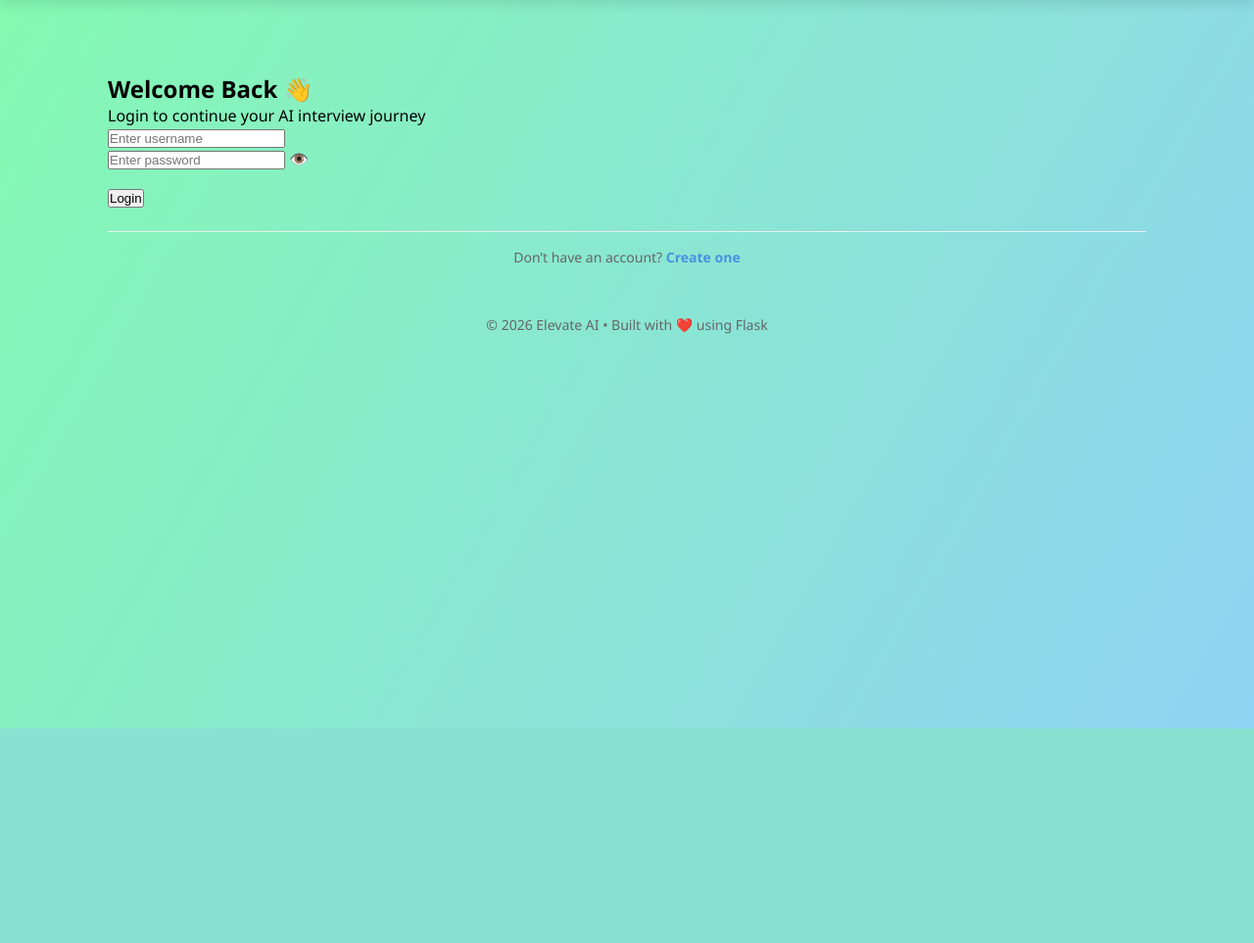
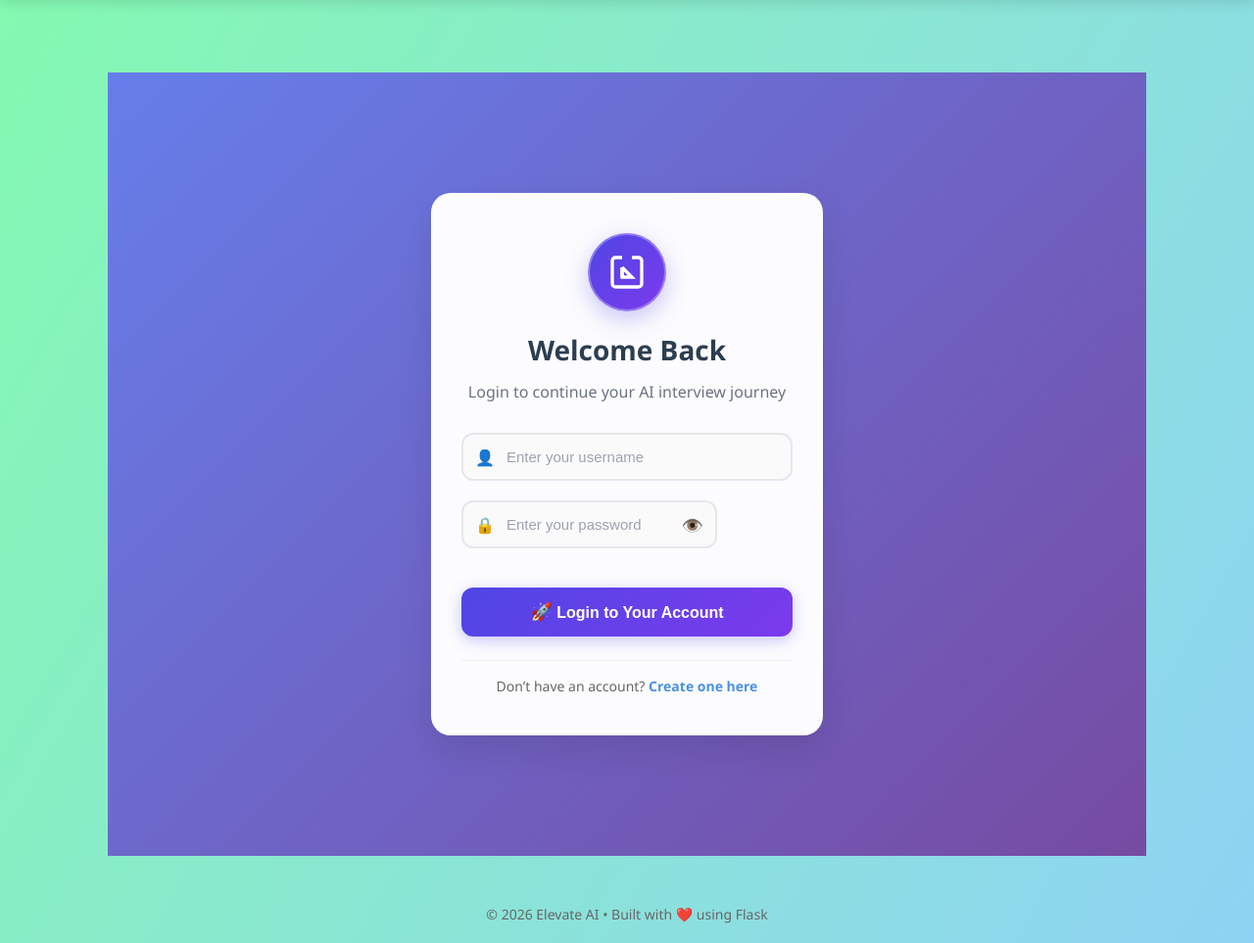
Before and after one commit to Suhas-H-N/ElevateAI, a Flask app: page / in a window 1280 px wide. Shown: the part 56-1019 px from the top of the page at 98% size. Before the commit the page ends 800 px from the top, so only its background shows below. Run offline with Flask 3, Linux system fonts and the light colour scheme.

Commit message:
Fix login page styling and enhance auth pages with beautiful design

```diff
--- a/static/style.css
+++ b/static/style.css
@@ -138,6 +138,202 @@ body {
 }
 .flash.warning { background: #FFF3CD; color: #856404; }
 .flash.info { background: #D1ECF1; color: #0C5460; }
+
+/* ===== AUTH (LOGIN/SIGNUP) ===== */
+.auth-container {
+    display: flex;
+    justify-content: center;
+    align-items: center;
+    min-height: 100vh;
+    padding: 20px;
+    background: linear-gradient(135deg, #667eea 0%, #764ba2 100%);
+}
+
+.auth-card {
+    width: 100%;
+    max-width: 400px;
+    background: rgba(255, 255, 255, 0.98);
+    backdrop-filter: blur(20px);
+    border-radius: 20px;
+    box-shadow: 0 15px 35px rgba(0, 0, 0, 0.1);
+    padding: 40px 30px;
+    text-align: center;
+    border: 1px solid rgba(255, 255, 255, 0.3);
+}
+
+.auth-card h2 {
+    font-size: 28px;
+    font-weight: 700;
+    color: #2C3E50;
+    margin-bottom: 12px;
+}
+
+.auth-card .subtitle {
+    color: #6B7280;
+    font-size: 16px;
+    margin-bottom: 30px;
+    line-height: 1.5;
+}
+
+/* ===== AUTH HEADER ===== */
+.auth-header {
+    text-align: center;
+    margin-bottom: 30px;
+}
+
+.auth-header .header-icon {
+    width: 80px;
+    height: 80px;
+    background: linear-gradient(135deg, #4F46E5 0%, #7C3AED 100%);
+    border-radius: 50%;
+    display: flex;
+    align-items: center;
+    justify-content: center;
+    margin: 0 auto 20px;
+    box-shadow: 0 8px 25px rgba(79, 70, 229, 0.3);
+}
+
+.auth-header .header-icon svg {
+    width: 40px;
+    height: 40px;
+    color: white;
+}
+
+.auth-header h2 {
+    font-size: 28px;
+    font-weight: 700;
+    color: #2C3E50;
+    margin-bottom: 12px;
+}
+
+.auth-header .subtitle {
+    color: #6B7280;
+    font-size: 16px;
+    margin-bottom: 0;
+    line-height: 1.5;
+}
+
+/* ===== INPUT GROUPS ===== */
+.input-group {
+    margin-bottom: 20px;
+}
+
+.input-wrapper {
+    position: relative;
+    display: flex;
+    align-items: center;
+}
+
+.input-icon {
+    position: absolute;
+    left: 14px;
+    z-index: 2;
+    font-size: 16px;
+    color: #6B7280;
+    pointer-events: none;
+}
+
+.auth-form input {
+    width: 100%;
+    padding: 14px 14px 14px 44px;
+    border: 2px solid #E5E7EB;
+    border-radius: 12px;
+    font-size: 15px;
+    background: #FAFAFA;
+    transition: all 0.3s ease;
+    outline: none;
+}
+
+.auth-form input:focus {
+    border-color: #4F46E5;
+    background: white;
+    box-shadow: 0 0 0 3px rgba(79, 70, 229, 0.1);
+    transform: translateY(-1px);
+}
+
+.auth-form input::placeholder {
+    color: #9CA3AF;
+}
+
+/* ===== PASSWORD ===== */
+.password-wrapper {
+    position: relative;
+}
+
+.toggle-eye {
+    position: absolute;
+    right: 14px;
+    top: 50%;
+    transform: translateY(-50%);
+    cursor: pointer;
+    font-size: 18px;
+    color: #6B7280;
+    transition: color 0.3s ease;
+}
+
+.toggle-eye:hover {
+    color: #4F46E5;
+}
+
+/* ===== AUTH BUTTONS ===== */
+.auth-btn {
+    width: 100%;
+    padding: 14px 20px;
+    background: linear-gradient(135deg, #4F46E5 0%, #7C3AED 100%);
+    border: none;
+    border-radius: 12px;
+    color: white;
+    font-size: 16px;
+    font-weight: 600;
+    cursor: pointer;
+    transition: all 0.3s ease;
+    box-shadow: 0 4px 15px rgba(79, 70, 229, 0.3);
+    position: relative;
+    overflow: hidden;
+}
+
+.auth-btn::before {
+    content: '';
+    position: absolute;
+    top: 0;
+    left: -100%;
+    width: 100%;
+    height: 100%;
+    background: linear-gradient(90deg, transparent, rgba(255, 255, 255, 0.2), transparent);
+    transition: left 0.5s;
+}
+
+.auth-btn:hover::before {
+    left: 100%;
+}
+
+.auth-btn:hover {
+    transform: translateY(-2px);
+    box-shadow: 0 6px 20px rgba(79, 70, 229, 0.4);
+}
+
+.auth-btn:active {
+    transform: translateY(0);
+}
+
+/* ===== BOTTOM TEXT ===== */
+.bottom-text {
+    margin-top: 24px;
+    color: #6B7280;
+    font-size: 14px;
+}
+
+.bottom-text a {
+    color: #4F46E5;
+    text-decoration: none;
+    font-weight: 600;
+    transition: color 0.3s ease;
+}
+
+.bottom-text a:hover {
+    color: #7C3AED;
+    text-decoration: underline;
+}
 
 /* ===== PROFILE PAGE BEAUTIFUL DESIGN ===== */
 .profile-container {
--- a/templates/login.html
+++ b/templates/login.html
@@ -9,38 +9,60 @@
     <div class="auth-card">
 
         <!-- HEADER -->
-        <h2>Welcome Back 👋</h2>
+        <div class="auth-header">
+            <div class="header-icon">
+                <svg width="48" height="48" viewBox="0 0 24 24" fill="none" stroke="currentColor" stroke-width="2">
+                    <path d="M15 3h4a2 2 0 0 1 2 2v14a2 2 0 0 1-2 2H5a2 2 0 0 1-2-2V5a2 2 0 0 1 2-2h4"></path>
+                    <polyline points="9,9 15,15 9,15 9,9"></polyline>
+                    <line x1="9" y1="9" x2="9" y2="15"></line>
+                </svg>
+            </div>
+            <h2>Welcome Back</h2>
             <p class="subtitle">Login to continue your AI interview journey</p>
+        </div>
 
         <!-- FORM -->
         <form method="POST" class="auth-form">
 
+            <div class="input-group">
+                <div class="input-wrapper">
+                    <span class="input-icon">👤</span>
                     <input
                         type="text"
                         name="username"
-                placeholder="Enter username"
+                        placeholder="Enter your username"
                         required
                     >
+                </div>
+            </div>
 
+            <div class="input-group">
+                <div class="input-wrapper">
+                    <span class="input-icon">🔒</span>
                     <div class="password-wrapper">
                         <input
                             type="password"
                             id="password"
                             name="password"
-                    placeholder="Enter password"
+                            placeholder="Enter your password"
                             required
                         >
                         <span class="toggle-eye" onclick="togglePassword()">👁️</span>
                     </div>
+                </div>
+            </div>
 
-            <button type="submit" class="auth-btn login-btn">Login</button>
+            <button type="submit" class="auth-btn login-btn">
+                <span class="btn-icon">🚀</span>
+                Login to Your Account
+            </button>
 
         </form>
 
         <!-- FOOTER -->
         <p class="bottom-text">
             Don’t have an account?
-            <a href="/signup">Create one</a>
+            <a href="/signup">Create one here</a>
         </p>
 
     </div>
```
Also changed, not shown: templates/signup.html (+27 -5 lines). Lines whose indentation alone changed are shown as unchanged.
